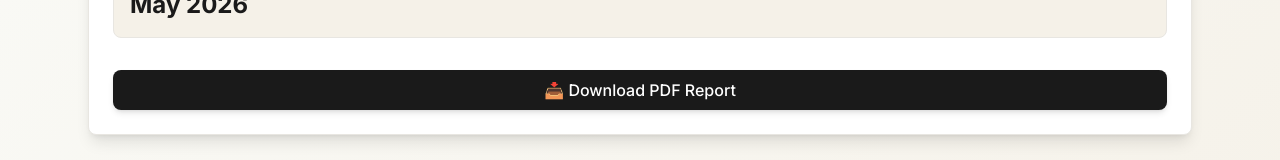
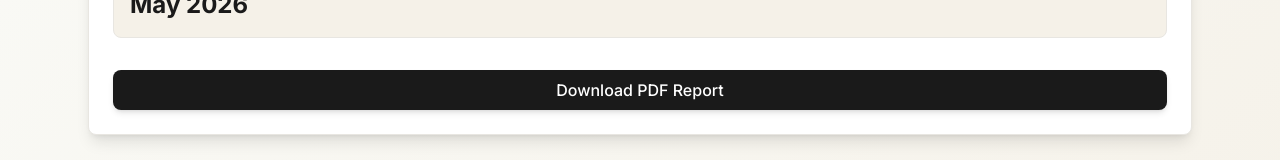
Before and after one commit to faricamago/THEO, a React (Vite) app in the folder frontend/: page / in a window 1280 px wide. Both pictures are taken after a click on the button "Reports". Shown: the part 457-617 px from the top of the page. Built offline with nearby package versions, Linux system fonts and the light colour scheme; no server answers.

Commit message:
Download emoji removal

```diff
--- a/frontend/src/pages/ReportsPage.tsx
+++ b/frontend/src/pages/ReportsPage.tsx
@@ -84,7 +84,7 @@ export default function ReportsPage() {
           disabled={loading}
           className="btn-primary w-full disabled:opacity-50"
         >
-          {loading ? 'Generating...' : '📥 Download PDF Report'}
+          {loading ? 'Generating...' : 'Download PDF Report'}
         </button>
       </div>
 
```
